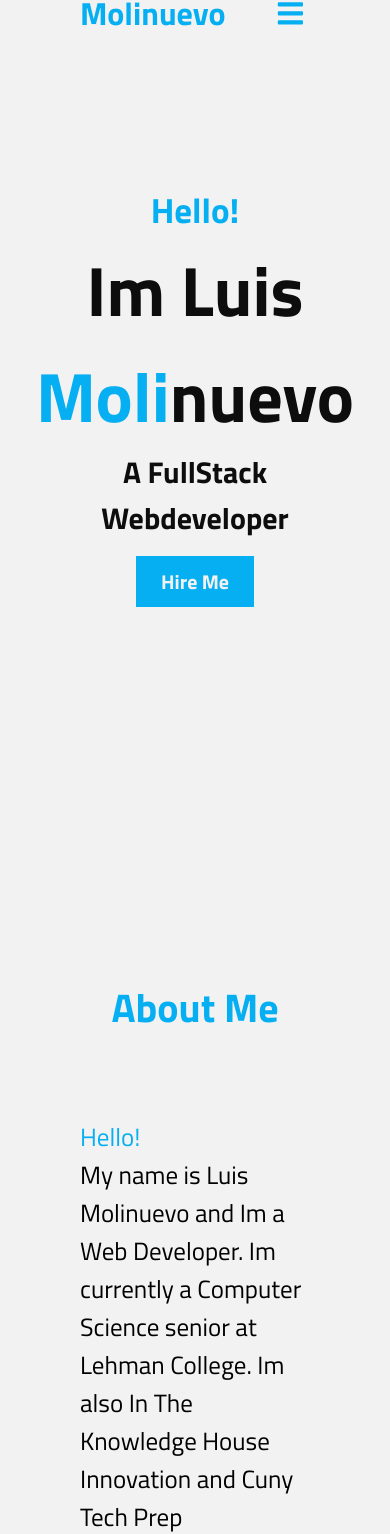
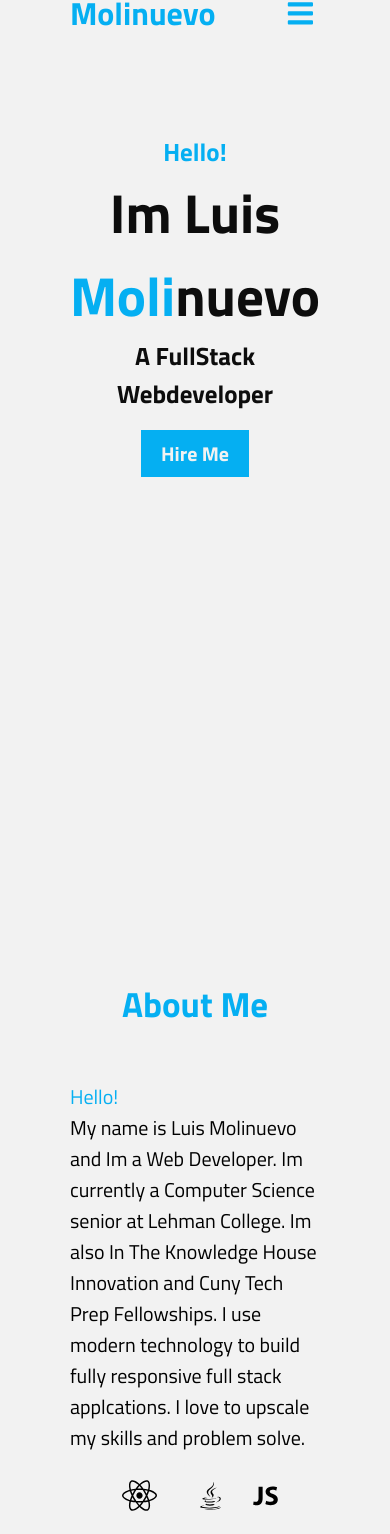
Before and after one commit to luismolinuevo/reactresume, a React (Create React App) app in the folder my-app/: page / in a window 390 px wide. Shown: the part 37-1571 px from the top of the page. Built offline with nearby package versions, Linux system fonts and the light colour scheme.

Commit message:
made homepage, navbar, skills responsive on all devices

```diff
--- a/my-app/src/styles/Landingpage.css
+++ b/my-app/src/styles/Landingpage.css
@@ -58,3 +58,81 @@
 .accent {
     color:#05AFF2;
 }
+
+@media (max-width: 1040px) {
+    .container {
+        padding: 0px 70px;
+    }
+
+}
+
+@media (max-width: 500px) {
+    .hero {
+        padding-top:80px;
+    }
+    .hero .hey {
+        font-size: 25px;
+    }
+
+    .home-info h1 {
+        font-size: 55px;
+    }
+
+    .intro {
+        font-size: 25px;
+    }
+
+    .contact-button {
+        padding: 8px 20px;
+    }
+}
+
+@media (max-width: 350px) {
+    .container {
+        padding: 0px 40px;
+    }
+    .hero {
+        padding-top:50px;
+    }
+    .hero .hey {
+        font-size: 20px;
+    }
+
+    .home-info h1 {
+        font-size: 50px;
+    }
+
+    .intro {
+        font-size: 20px;
+    }
+
+    .contact-button {
+        padding: 8px 15px;
+    }
+}
+
+@media (max-width: 260px) {
+    .container {
+        padding: 0px 20px;
+    }
+    .hero {
+        padding-top:25px;
+    }
+    .hero .hey {
+        font-size: 20px;
+    }
+
+    .home-info h1 {
+        font-size: 35px;
+    }
+
+    .intro {
+        font-size: 15px;
+    }
+
+    .contact-button {
+        padding: 5px 8px;
+        font-size: 15px;
+    }
+
+}
--- a/my-app/src/styles/Navstyles.css
+++ b/my-app/src/styles/Navstyles.css
@@ -115,3 +115,44 @@ header div, nav {
 		font-size: 1.5rem;
 	}
 }
+
+@media (max-width: 800px) {
+	.container {
+		padding: 0px 60px;
+	}
+}
+
+@media (max-width: 350px) {
+	.container {
+		padding: 0px 25px;
+	}
+
+	.logo {
+		font-size: 1.5rem;
+	}
+
+	header .nav-btn {
+		font-size: 1.5rem;
+	}
+
+	header {
+		margin-top: 5px;
+		height: 75;
+	}
+}
+
+@media (max-width: 260px) {
+	header {
+		margin-top: 0px;
+		height: 60px;
+	}
+
+	.logo {
+		font-size: 1.3rem;
+	}
+
+	header .nav-btn {
+		font-size: 1.3rem;
+	}
+
+}
--- a/my-app/src/styles/skills.css
+++ b/my-app/src/styles/skills.css
@@ -67,21 +67,56 @@
         padding-top: 10px;
     }
 
+    .heading {
+        padding-bottom: 60px;
+    }
+
 }
 
 @media (max-width: 500px) {
+    .heading {
+        font-size: 35px;
+    }
     .about, .skills {
         width: auto;
     }
 
     .skills {
         padding-top: 10px;
+    }
 
+    .heading {
+        padding-bottom: 50px;
     }
+
+    .about {
+        font-size: 20px;
+    }
+
+    .skills {
+        font-size: 35px;
+    }
+
+    .skills p {
+        font-size: 20px;
+    }
+
 }
 
 @media (max-width: 350px) {
     .about {
         font-size: 20px;
     }
+
+    .heading {
+        padding-bottom: 40;
+    }
+
+    .skills {
+        font-size: 30px;
+    }
+
+    .skills p {
+        font-size: 20px;
+    }
 }
```
Also changed, not shown: my-app/src/pages/Projects.js (added, +10 -0 lines), my-app/src/styles/Projects.css (added).
